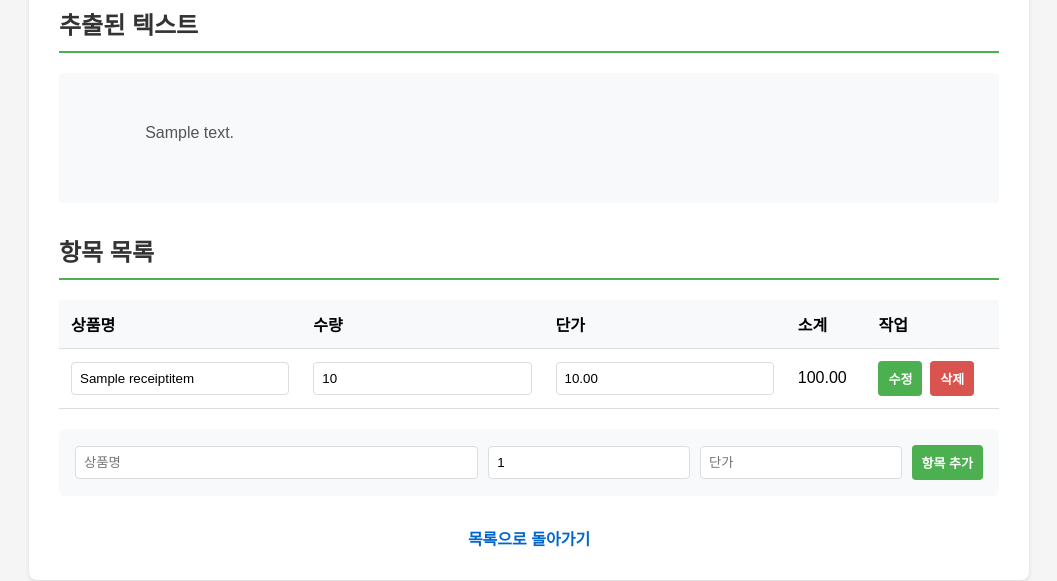
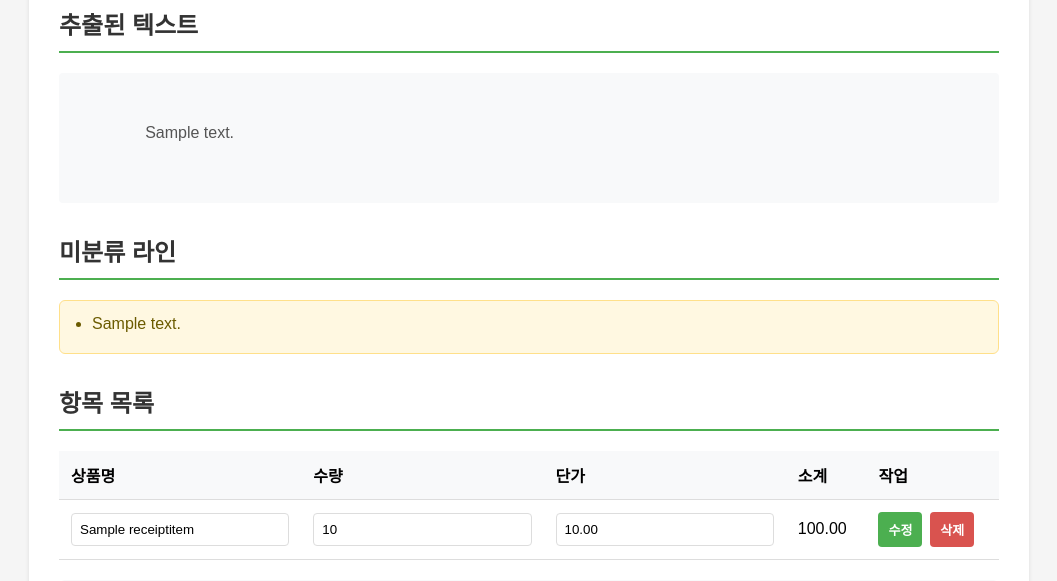
Before and after one commit to Kang9805/RECAP, a Django app: page /receipts/1/ in a window 1280 px wide. Shown: the part 606-1187 px from the top of the page, without its empty margins (111-1168 px from the left). Run offline with Django 5.2, Linux system fonts and the light colour scheme; tables that the repository leaves empty hold one stand-in row (values such as "Sample post"); grey boxes marked "Sample" are stand-in pictures.

Commit message:
feat: 상세 페이지에 파싱 미분류 라인 표시 기능 추가
- 파서에서 파싱 성공 항목과 미분류 라인을 함께 반환하는 함수(parse_receipt_items_with_unparsed)를 추가함\n- 업로드 시에는 기존처럼 파싱된 항목만 저장하고, 상세 화면에서는 미분류 라인을 context로 전달하도록 뷰를 확장함\n- 상세 템플릿에 미분류 라인 섹션을 추가해 OCR 텍스트 중 수동 검토가 필요한 줄을 바로 확인 가능하게 함

```diff
--- a/scanner/services/parser.py
+++ b/scanner/services/parser.py
@@ -171,14 +171,26 @@ def _extract_item_from_line(line: str) -> dict | None:
 
 
 def parse_receipt_items(extracted_text: str) -> list[dict]:
+    items, _ = parse_receipt_items_with_unparsed(extracted_text)
+    return items
+
+
+def parse_receipt_items_with_unparsed(extracted_text: str) -> tuple[list[dict], list[str]]:
     items = []
+    unparsed_lines = []
     lines = [_normalize_line(line) for line in extracted_text.splitlines()]
 
     for line in lines:
         if _is_noise_line(line):
             continue
+
+        if not _is_item_name(line):
+            continue
+
         parsed_item = _extract_item_from_line(line)
         if parsed_item:
             items.append(parsed_item)
+        else:
+            unparsed_lines.append(line)
 
-    return items
+    return items, unparsed_lines
--- a/scanner/templates/scanner/receipt_detail.html
+++ b/scanner/templates/scanner/receipt_detail.html
@@ -52,6 +52,21 @@
             word-wrap: break-word;
             color: #555;
             min-height: 100px;
+        }
+        .unparsed-box {
+            background-color: #fff8e1;
+            border: 1px solid #ffe08a;
+            border-radius: 6px;
+            padding: 14px;
+            margin-top: 10px;
+        }
+        .unparsed-box ul {
+            margin: 0;
+            padding-left: 18px;
+            color: #6b5b00;
+        }
+        .unparsed-box li {
+            margin-bottom: 6px;
         }
         h2 {
             color: #333;
@@ -157,6 +172,21 @@
             {% endif %}
         </div>
 
+        <h2>미분류 라인</h2>
+        {% if unparsed_lines %}
+        <div class="unparsed-box">
+            <ul>
+                {% for line in unparsed_lines %}
+                <li>{{ line }}</li>
+                {% endfor %}
+            </ul>
+        </div>
+        {% else %}
+        <div class="empty">
+            <p>미분류 라인이 없습니다.</p>
+        </div>
+        {% endif %}
+
         <h2>항목 목록</h2>
         {% if receipt.items.all %}
         <table>
--- a/scanner/views.py
+++ b/scanner/views.py
@@ -6,7 +6,7 @@ from django.views.generic import CreateView, ListView, DetailView
 from django.urls import reverse_lazy
 from .models import Receipt, ReceiptItem
 from .services.ocr import extract_text_from_receipt
-from .services.parser import parse_receipt_items
+from .services.parser import parse_receipt_items_with_unparsed
 
 
 MAX_UNIT_PRICE = Decimal('99999999.99')
@@ -27,7 +27,7 @@ class ReceiptUploadView(CreateView):
             self.object.extracted_text = text
             self.object.save()
 
-            parsed_items = parse_receipt_items(text)
+            parsed_items, _ = parse_receipt_items_with_unparsed(text)
             receipt_items = [
                 ReceiptItem(
                     receipt=self.object,
@@ -55,6 +55,12 @@ class ReceiptDetailView(DetailView):
     model = Receipt
     template_name = 'scanner/receipt_detail.html'
     context_object_name = 'receipt'
+
+    def get_context_data(self, **kwargs):
+        context = super().get_context_data(**kwargs)
+        _, unparsed_lines = parse_receipt_items_with_unparsed(self.object.extracted_text or '')
+        context['unparsed_lines'] = unparsed_lines
+        return context
 
 
 def _parse_item_form(request):
```
